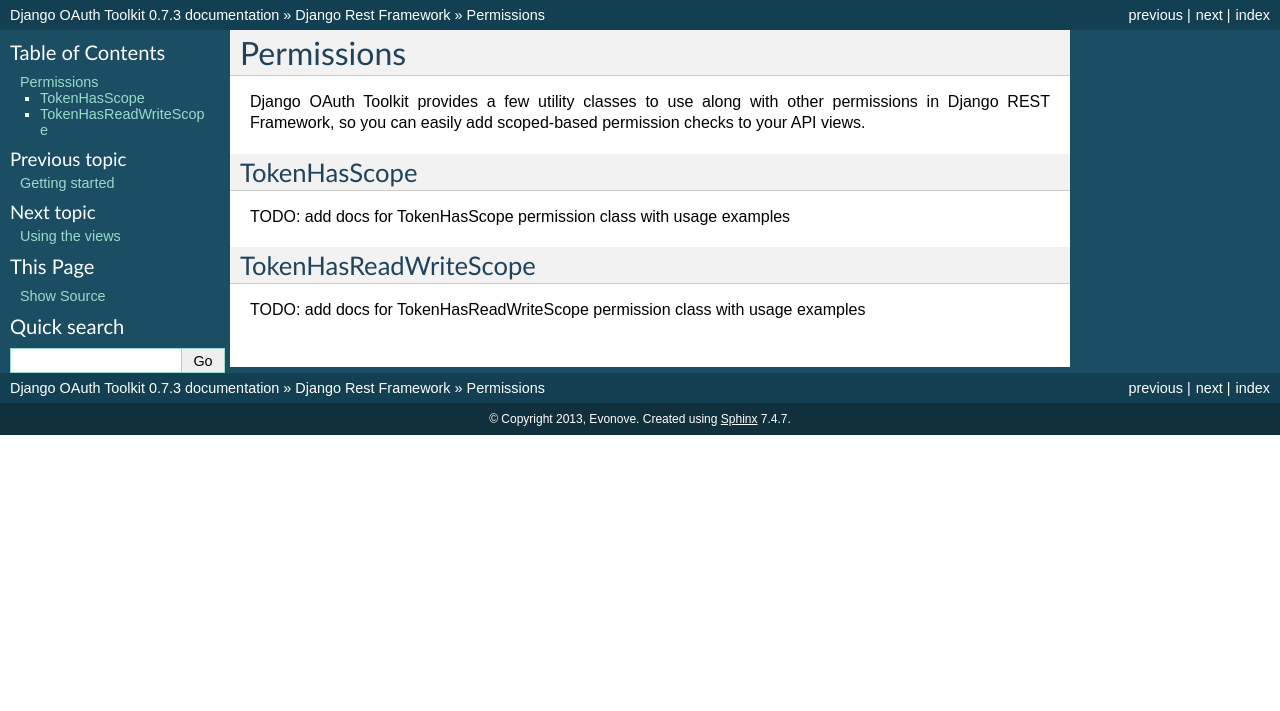
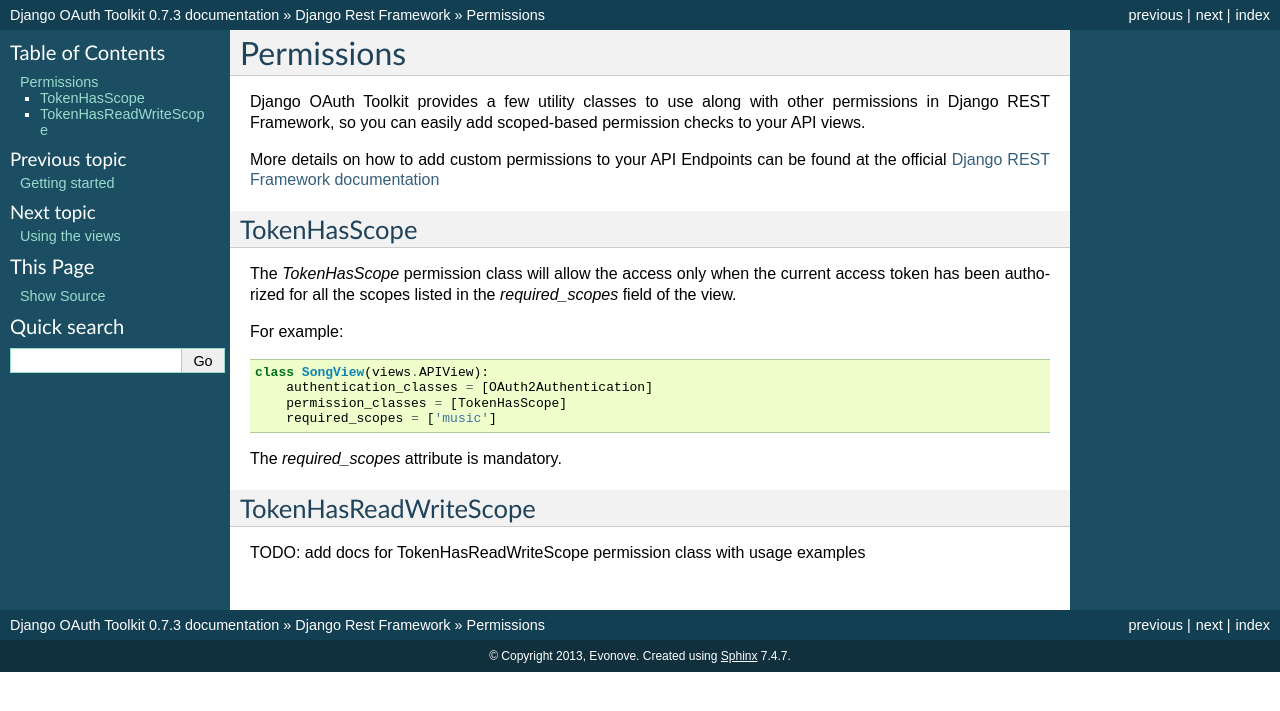
Before and after one commit to sheriffwoody0922/oauth-python-django, a Sphinx documentation site: the page built from docs/rest-framework/permissions.rst, in a window 1280 px wide. Shown: the top 711 px of the page. Built offline with Sphinx 7.4.7, drawn with Linux system fonts in a browser that asks for light colours.

Commit message:
added docs for TokenHasScope permission class. ref #182

```diff
--- a/docs/rest-framework/permissions.rst
+++ b/docs/rest-framework/permissions.rst
@@ -4,12 +4,26 @@
 Django OAuth Toolkit provides a few utility classes to use along with other permissions in Django REST Framework,
 so you can easily add scoped-based permission checks to your API views.
 
+More details on how to add custom permissions to your API Endpoints can be found at the official
+`Django REST Framework documentation <http://www.django-rest-framework.org/api-guide/permissions/>`_
 
 
 TokenHasScope
 -------------
 
-TODO: add docs for TokenHasScope permission class with usage examples
+The `TokenHasScope` permission class will allow the access only when the current access token has been
+authorized for all the scopes listed in the `required_scopes` field of the view.
+
+For example:
+
+.. code-block:: python
+
+    class SongView(views.APIView):
+        authentication_classes = [OAuth2Authentication]
+        permission_classes = [TokenHasScope]
+        required_scopes = ['music']
+
+The `required_scopes` attribute is mandatory.
 
 
 TokenHasReadWriteScope
```
Also changed, not shown: 1 other file.
